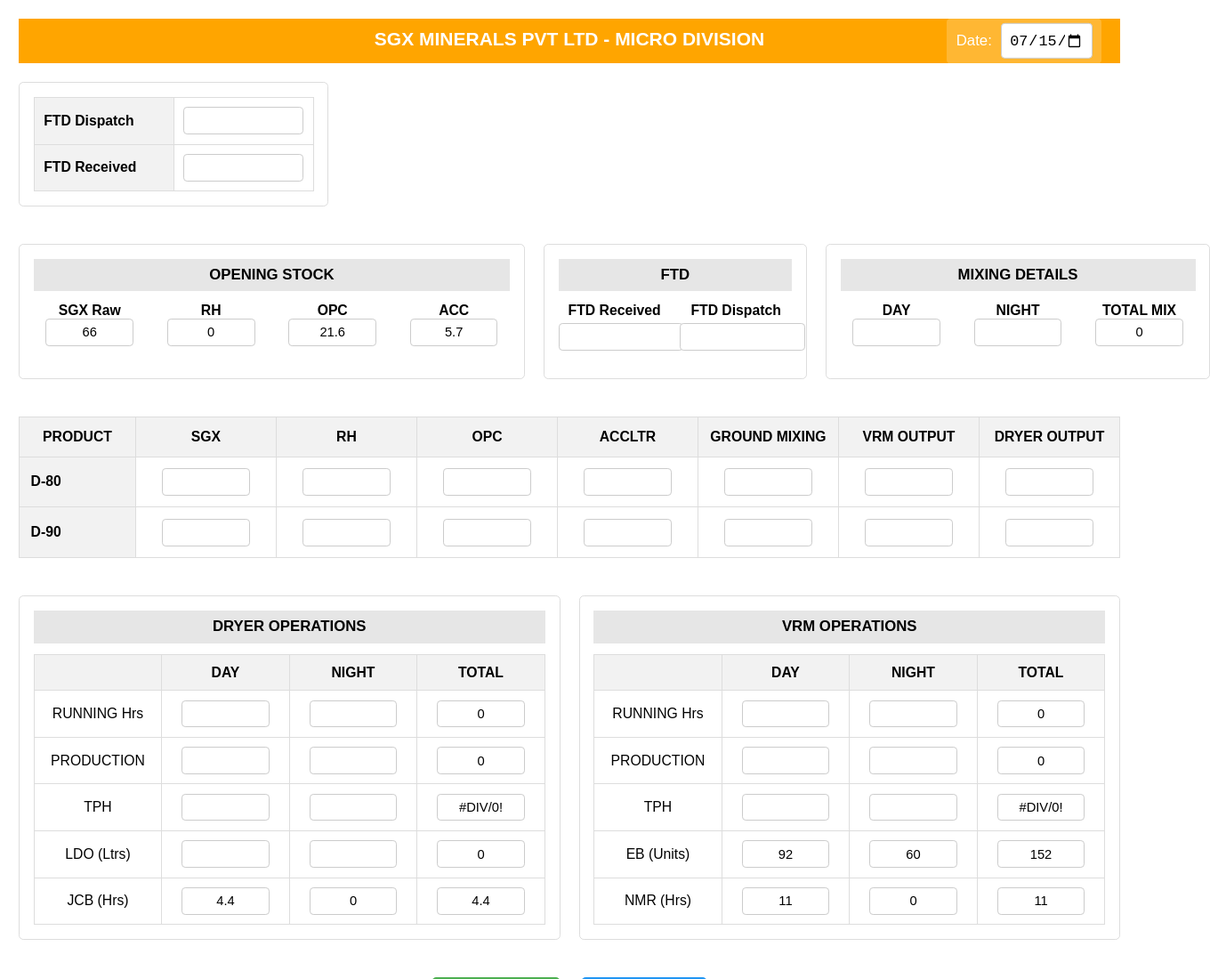
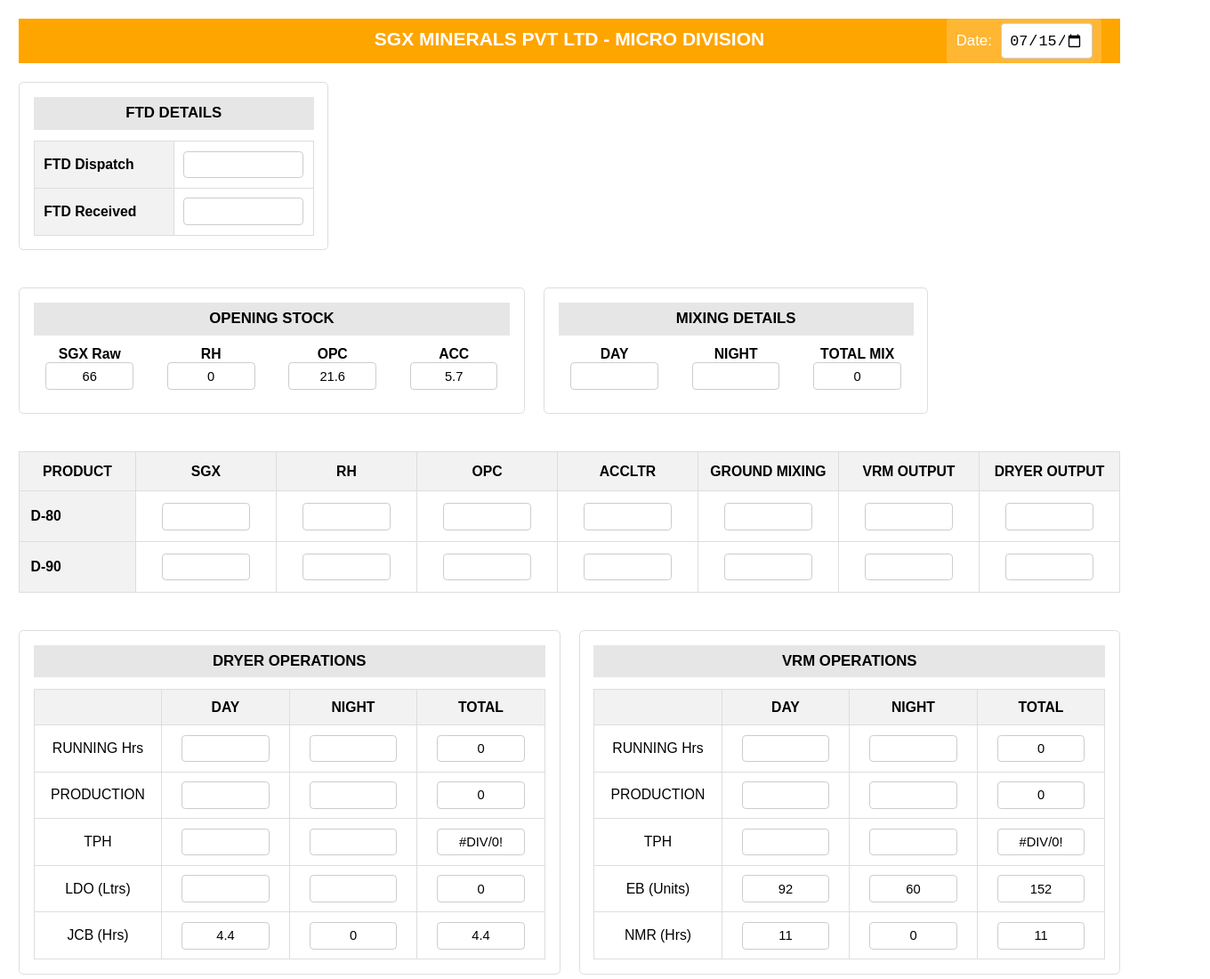
Before and after one commit to bimal-bp/FTD-Production-Report-, a plain HTML site: page index.html in a window 1280 px wide. Shown: the top 1100 px of the page at 89% size, 1360 px wide, since content can reach past the window. Drawn offline with Linux system fonts and the light colour scheme.

Commit message:
Update index.html

```diff
--- a/index.html
+++ b/index.html
@@ -182,10 +182,6 @@
         .operations-table th {
             background-color: #f2f2f2;
         }
-        .ftd-input {
-            width: 100%;
-            margin: 5px 0;
-        }
         /* FTD Section Styles */
         .ftd-section {
             border: 1px solid #ddd;
@@ -263,8 +259,9 @@
     </div>
 
     <div class="dashboard">
-        <!-- FTD Section (Added from first code snippet) -->
+        <!-- FTD Section -->
         <div class="ftd-section">
+            <div class="section-title">FTD DETAILS</div>
             <table class="ftd-table">
                 <tr>
                     <th>FTD Dispatch</th>
@@ -298,21 +295,6 @@
                     <div class="horizontal-cell">
                         <div class="form-label">ACC</div>
                         <input type="text" value="5.7">
-                    </div>
-                </div>
-            </div>
-
-            <!-- FTD Details -->
-            <div class="horizontal-section">
-                <div class="section-title">FTD</div>
-                <div class="horizontal-row">
-                    <div class="horizontal-cell">
-                        <div class="form-label">FTD Received</div>
-                        <input type="text" class="ftd-input">
-                    </div>
-                    <div class="horizontal-cell">
-                        <div class="form-label">FTD Dispatch</div>
-                        <input type="text" class="ftd-input">
                     </div>
                 </div>
             </div>
```
